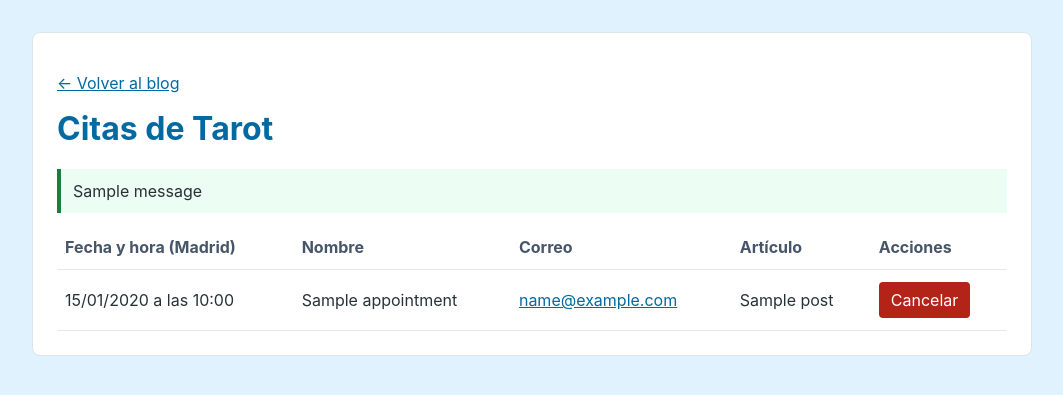
After one commit to sido63es/Blog_Flask-01, a Flask app: page /appointments in a window 1280 px wide. The commit adds this page. Shown: the top 395 px of the page, without its empty margins (108-1171 px from the left). Run offline with Flask 3, Linux system fonts and the light colour scheme; the visitor is signed in with stand-in values (Sample User, id 1); tables that the repository leaves empty hold one stand-in row (values such as "Sample post"); one stand-in notice (Sample message) is shown.

Commit message:
Add Tarot appointment calendar
Co-authored-by: Copilot <223556219+Copilot@users.noreply.github.com>

```diff
--- a/app.py
+++ b/app.py
@@ -3,11 +3,13 @@ import hmac
 import json
 import secrets
 import smtplib
-from datetime import datetime
+from datetime import datetime, timezone
 from email.message import EmailMessage
 from functools import wraps
+from sqlalchemy.exc import IntegrityError
 from xml.etree.ElementTree import Element, SubElement, tostring
 from urllib.request import urlopen
+from zoneinfo import ZoneInfo
 
 from dotenv import load_dotenv
 from flask import Flask, Response, abort, flash, g, jsonify, redirect, render_template, request, session, url_for
@@ -38,6 +40,7 @@ app.config['SEO_SITE_URL'] = os.environ.get(
 app.config['SQLALCHEMY_DATABASE_URI'] = 'sqlite:///blog.db'
 app.config['SQLALCHEMY_TRACK_MODIFICATIONS'] = False
 db = SQLAlchemy(app)
+APPOINTMENT_TIMEZONE = ZoneInfo('Europe/Madrid')
 
 ALLOWED_IMAGE_EXTENSIONS = {'.jpg', '.jpeg', '.png', '.gif', '.webp'}
 MAX_IMAGE_SIZE = 5 * 1024 * 1024
@@ -51,6 +54,11 @@ class Post(db.Model):
     date_posted = db.Column(db.DateTime, nullable=False, default=datetime.utcnow)
     author = db.Column(db.String(50), nullable=False, default="Anónimo")
     comments = db.relationship('Comment', backref='post', cascade='all, delete-orphan')
+    appointments = db.relationship(
+        'TarotAppointment',
+        backref='post',
+        cascade='all, delete-orphan',
+    )
     images = db.relationship(
         'PostImage',
         backref='post',
@@ -79,6 +87,14 @@ class Comment(db.Model):
     date_posted = db.Column(db.DateTime, nullable=False, default=datetime.utcnow)
     post_id = db.Column(db.Integer, db.ForeignKey('post.id'), nullable=False)
     user_id = db.Column(db.Integer, db.ForeignKey('user.id'), nullable=False)
+
+
+class TarotAppointment(db.Model):
+    id = db.Column(db.Integer, primary_key=True)
+    name = db.Column(db.String(100), nullable=False)
+    email = db.Column(db.String(254), nullable=False)
+    appointment_at = db.Column(db.DateTime, nullable=False, unique=True)
+    post_id = db.Column(db.Integer, db.ForeignKey('post.id'), nullable=False)
 
 
 def send_comment_notification(post: Post, comment: Comment) -> None:
@@ -416,7 +432,75 @@ def create_post():
 @app.route('/post/<int:post_id>')
 def post_detail(post_id):
     post = Post.query.get_or_404(post_id)
-    return render_template('post.html', post=post)
+    is_tarot_post = 'tarot' in post.title.casefold()
+    now = datetime.now(APPOINTMENT_TIMEZONE).replace(tzinfo=None)
+    booked_slots = []
+    if is_tarot_post:
+        booked_slots = [
+            appointment.appointment_at.strftime('%Y-%m-%dT%H:%M')
+            for appointment in TarotAppointment.query.filter(
+                TarotAppointment.appointment_at >= now
+            ).order_by(TarotAppointment.appointment_at)
+        ]
+    return render_template(
+        'post.html',
+        post=post,
+        is_tarot_post=is_tarot_post,
+        booked_slots=booked_slots,
+        min_appointment_at=now.strftime('%Y-%m-%dT%H:%M'),
+    )
+
+
+@app.route('/post/<int:post_id>/appointment', methods=['POST'])
+def book_tarot_appointment(post_id):
+    post = Post.query.get_or_404(post_id)
+    if 'tarot' not in post.title.casefold():
+        abort(404)
+
+    name = request.form.get('name', '').strip()
+    email = request.form.get('email', '').strip()
+    appointment_value = request.form.get('appointment_at', '')
+    try:
+        appointment_at = datetime.strptime(appointment_value, '%Y-%m-%dT%H:%M')
+    except ValueError:
+        appointment_at = None
+
+    now = datetime.now(APPOINTMENT_TIMEZONE).replace(tzinfo=None)
+    if not name or len(name) > 100:
+        flash('Indica un nombre de hasta 100 caracteres.', 'error')
+    elif (
+        not email
+        or len(email) > 254
+        or '@' not in email
+        or any(character.isspace() for character in email)
+    ):
+        flash('Indica una dirección de correo válida.', 'error')
+    elif appointment_at is None or appointment_at <= now:
+        flash('Selecciona una fecha y hora futuras.', 'error')
+    elif (
+        appointment_at.replace(tzinfo=APPOINTMENT_TIMEZONE)
+        .astimezone(timezone.utc)
+        .astimezone(APPOINTMENT_TIMEZONE)
+        .replace(tzinfo=None)
+        != appointment_at
+    ):
+        flash('La hora seleccionada no existe por el cambio horario. Elige otra.', 'error')
+    else:
+        appointment = TarotAppointment(
+            name=name,
+            email=email,
+            appointment_at=appointment_at,
+            post_id=post.id,
+        )
+        db.session.add(appointment)
+        try:
+            db.session.commit()
+        except IntegrityError:
+            db.session.rollback()
+            flash('Esa hora ya está reservada. Elige otra, por favor.', 'error')
+        else:
+            flash('Tu cita de Tarot ha quedado reservada. ¡Gracias!', 'success')
+    return redirect(url_for('post_detail', post_id=post.id))
 
 
 @app.route('/post/<int:post_id>/comment', methods=['POST'])
@@ -525,6 +609,25 @@ def manage_users():
     return render_template('users.html', users=users)
 
 
+@app.route('/appointments')
+@admin_required
+def manage_appointments():
+    appointments = TarotAppointment.query.order_by(
+        TarotAppointment.appointment_at.desc()
+    ).all()
+    return render_template('appointments.html', appointments=appointments)
+
+
+@app.route('/appointments/<int:appointment_id>/delete', methods=['POST'])
+@admin_required
+def delete_appointment(appointment_id):
+    appointment = TarotAppointment.query.get_or_404(appointment_id)
+    db.session.delete(appointment)
+    db.session.commit()
+    flash('Cita cancelada. El horario vuelve a estar disponible.', 'success')
+    return redirect(url_for('manage_appointments'))
+
+
 @app.route('/users/<int:user_id>/role', methods=['POST'])
 @admin_required
 def change_user_role(user_id):
--- a/requirements.txt
+++ b/requirements.txt
@@ -2,3 +2,4 @@ flask
 flask_sqlalchemy
 werkzeug
 python-dotenv
+tzdata
--- /dev/null
+++ b/templates/appointments.html
@@ -0,0 +1,53 @@
+<!DOCTYPE html>
+<html lang="es">
+<head>
+    <meta charset="UTF-8">
+    <meta name="viewport" content="width=device-width, initial-scale=1.0">
+    <title>Citas de Tarot - Blog de Laura</title>
+    <style>
+        body { font-family: -apple-system, BlinkMacSystemFont, "Segoe UI", sans-serif; background: #e0f2fe; color: #263238; max-width: 1000px; margin: 0 auto; padding: 32px 20px; }
+        main { background: white; padding: 24px; border: 1px solid #dbe5ea; border-radius: 8px; }
+        h1 { color: #0369a1; margin-top: 0; }
+        table { width: 100%; border-collapse: collapse; }
+        th, td { padding: 12px 8px; text-align: left; border-bottom: 1px solid #e5e7eb; }
+        th { color: #475569; }
+        button { padding: 8px 12px; font: inherit; border: 0; border-radius: 4px; background: #b42318; color: white; cursor: pointer; }
+        .message { padding: 12px; margin: 12px 0; background: #ecfdf3; border-left: 4px solid #16803c; }
+        .error { background: #fef3f2; border-color: #b42318; }
+        a { color: #0369a1; }
+        @media (max-width: 700px) { main { padding: 14px; overflow-x: auto; } th, td { padding: 10px 6px; } }
+    </style>
+</head>
+<body>
+    <main>
+        <p><a href="{{ url_for('home') }}">← Volver al blog</a></p>
+        <h1>Citas de Tarot</h1>
+        {% for category, message in get_flashed_messages(with_categories=true) %}
+            <div class="message {{ category }}">{{ message }}</div>
+        {% endfor %}
+        <table>
+            <thead>
+                <tr><th>Fecha y hora (Madrid)</th><th>Nombre</th><th>Correo</th><th>Artículo</th><th>Acciones</th></tr>
+            </thead>
+            <tbody>
+                {% for appointment in appointments %}
+                    <tr>
+                        <td>{{ appointment.appointment_at.strftime('%d/%m/%Y a las %H:%M') }}</td>
+                        <td>{{ appointment.name }}</td>
+                        <td><a href="mailto:{{ appointment.email }}">{{ appointment.email }}</a></td>
+                        <td>{{ appointment.post.title }}</td>
+                        <td>
+                            <form action="{{ url_for('delete_appointment', appointment_id=appointment.id) }}" method="POST" onsubmit="return confirm('¿Cancelar esta cita y liberar el horario?');">
+                                <input type="hidden" name="_csrf_token" value="{{ csrf_token() }}">
+                                <button type="submit">Cancelar</button>
+                            </form>
+                        </td>
+                    </tr>
+                {% else %}
+                    <tr><td colspan="5">Todavía no hay citas reservadas.</td></tr>
+                {% endfor %}
+            </tbody>
+        </table>
+    </main>
+</body>
+</html>
--- a/templates/index.html
+++ b/templates/index.html
@@ -80,7 +80,10 @@
     <div class="account-bar">
         {% if current_user %}
             <span>{{ current_user.username }} ({{ 'administrador' if current_user.role == 'admin' else 'invitado' }})</span>
-            {% if current_user.role == 'admin' %}<a href="{{ url_for('manage_users') }}">Usuarios</a>{% endif %}
+            {% if current_user.role == 'admin' %}
+                <a href="{{ url_for('manage_appointments') }}">Citas</a>
+                <a href="{{ url_for('manage_users') }}">Usuarios</a>
+            {% endif %}
             <form action="{{ url_for('logout') }}" method="POST">
                 <input type="hidden" name="_csrf_token" value="{{ csrf_token() }}">
                 <button type="submit">Cerrar sesión</button>
```
Also changed, not shown: templates/post.html (+49 -0 lines).
